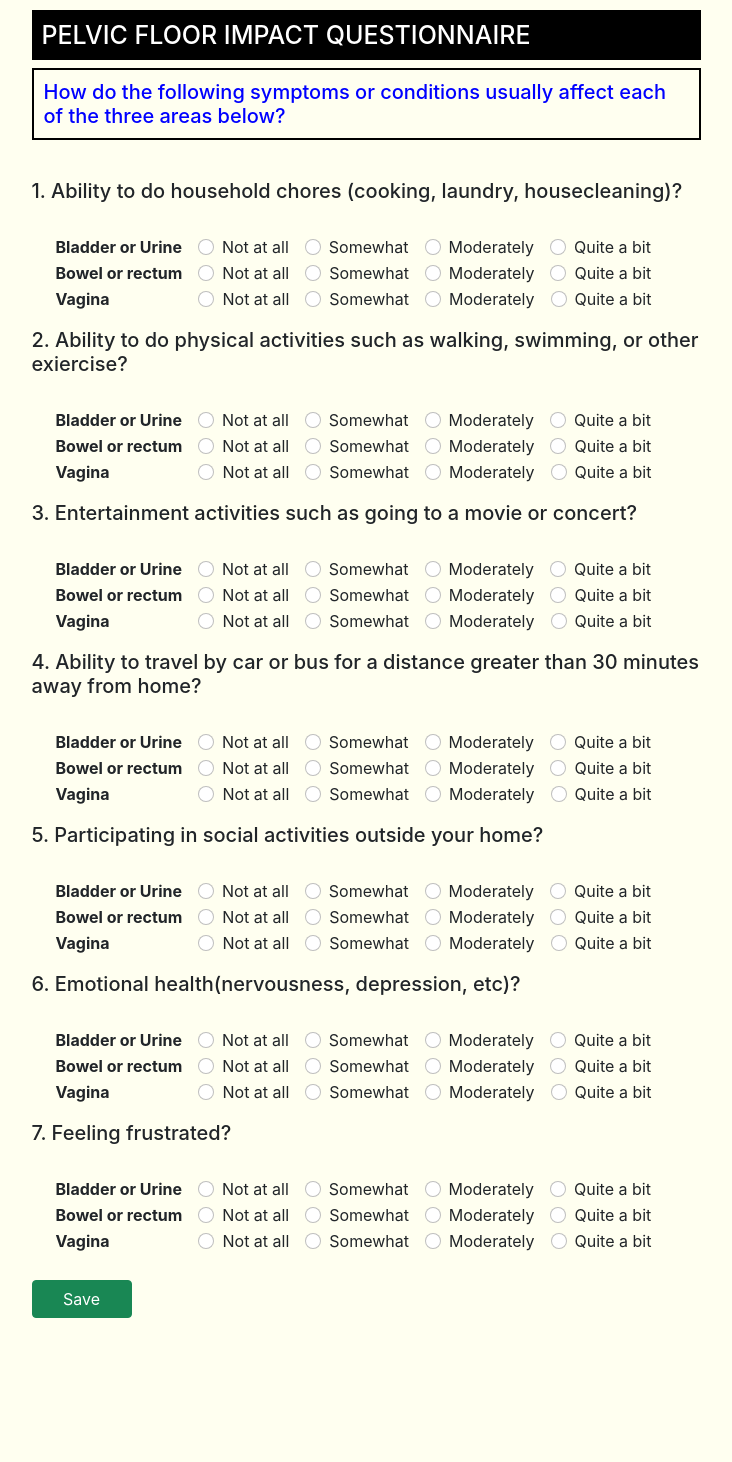
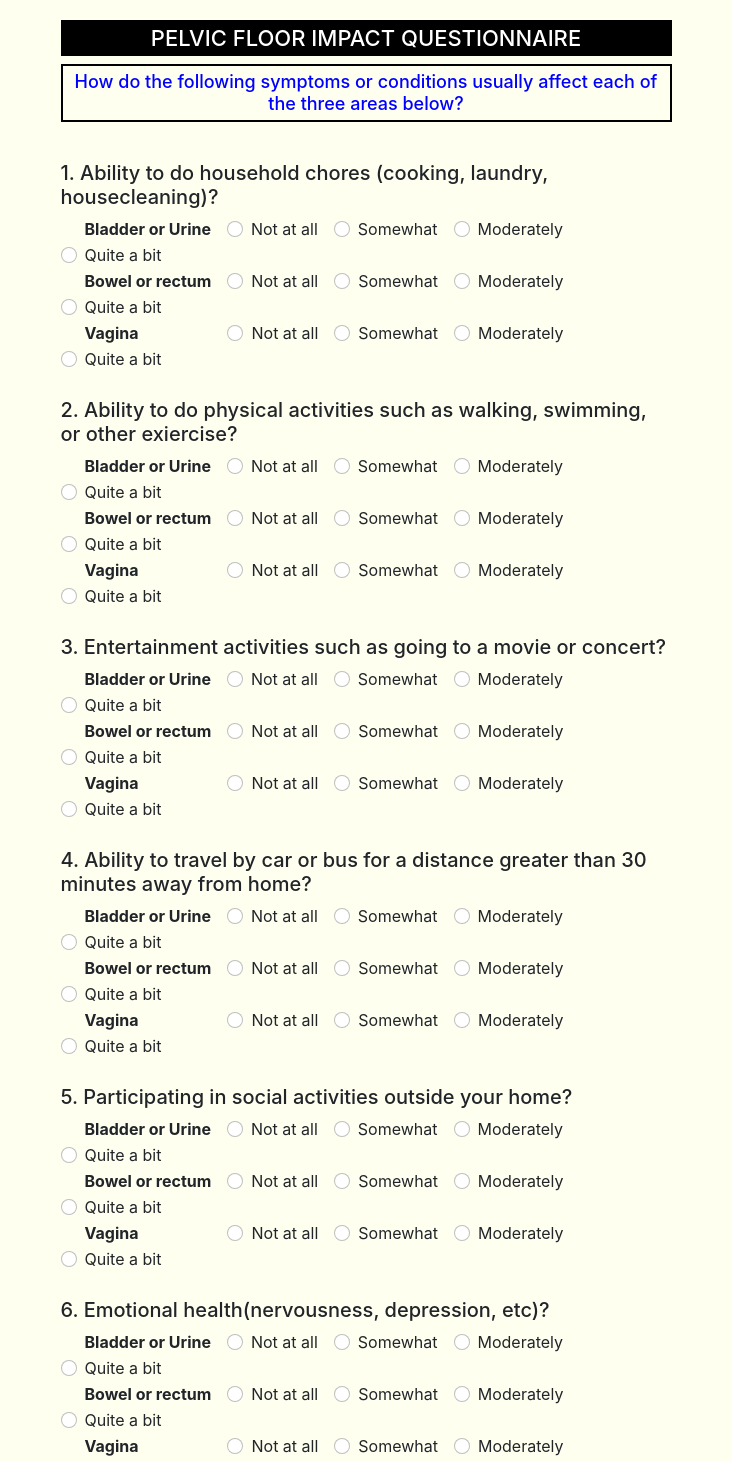
Before and after one commit to Yuzhiping00/PFIQ-7-Survey-Demo, a React (Create React App) app: page / in a window 1280 px wide. Shown: the top 1462 px of the page, without its empty margins (274-1006 px from the left). Before the commit the page ends 1333 px from the top, so only its background shows below. Built offline with nearby package versions, Linux system fonts and the light colour scheme.

Commit message:
#11: modified layout issues and added alert to show user what happens when save button is clicked

```diff
--- a/src/App.css
+++ b/src/App.css
@@ -4,10 +4,11 @@
 
   h1 {
     background-color: black;
-    text-align: left;
+    text-align: center;
     color:#fff;
-    font-size: 25px;
-    padding: 10px;
+    font-size: 22px;
+    padding: 5px;
+    margin-top:20px;
   }
 
   #heading {
@@ -17,8 +18,9 @@
 
   h2 {
     border: 2px solid black;
-    font-size: 20px;
-    padding:10px;
+    font-size: 18px;
+    padding:5px;
     color:blue;
     margin-bottom: 15px;
+    text-align: center;
   }
--- a/src/App.js
+++ b/src/App.js
@@ -76,9 +76,12 @@ class App extends Component {
     if(this.state.scores.length === 21){
       this.setState({displayScore: true});
       this.setState({totalScore: sumScores});
+      alert("Total score is: "+ sumScores);
       console.log("Total score is: "+ sumScores);
     }else{
       this.setState({displayScore: false});
+      alert("Please Complete Every Question in Survey");
+
     }
   };
 
@@ -91,7 +94,7 @@ class App extends Component {
       show = <p style={{color: 'red', fontSize:'20px',paddingTop:'25px', float:'right'}}> ***Please complete whole survey***</p>
     }
     return (
-      <div className="container" style={{width:'55%'}}>
+      <div className="container" style={{width:'50%'}}>
         <div id="heading">
             <h1>PELVIC FLOOR IMPACT QUESTIONNAIRE</h1>
             <h2>
@@ -102,7 +105,7 @@ class App extends Component {
             <form onSubmit={this.handleFormSubmit}>
               <br/>
               <h5> 1. Ability to do household chores (cooking, laundry, housecleaning)?</h5>
-              <br/>
+
               <div className="form-check form-check-inline">
                 <label><strong>Bladder or Urine</strong></label>
               </div>
@@ -275,9 +278,10 @@ class App extends Component {
 
 
             {/* Q2 start here */}
+            <br/>
 
-            <h5 style={{marginTop:'15px'}}>  2. Ability to do physical activities such as walking, swimming, or other exiercise?</h5>
-            <br/>
+            <h5 style={{marginTop:'25px'}}>  2. Ability to do physical activities such as walking, swimming, or other exiercise?</h5>
+
               <div className="form-check form-check-inline">
                 <label><strong>Bladder or Urine</strong></label>
               </div>
@@ -451,8 +455,8 @@ class App extends Component {
 
               {/* Q3 start here */}
 
-              <h5 style={{marginTop:'15px'}}>  3. Entertainment activities such as going to a movie or concert?</h5>
-              <br/>
+              <h5 style={{marginTop:'25px'}}>  3. Entertainment activities such as going to a movie or concert?</h5>
+
               <div className="form-check form-check-inline">
                 <label><strong>Bladder or Urine</strong></label>
               </div>
@@ -627,8 +631,8 @@ class App extends Component {
               </div>
 
                {/* Q4 start here */}
-               <h5 style={{marginTop:'15px'}}>  4. Ability to travel by car or bus for a distance greater than 30 minutes away from home?</h5>
-               <br/>
+               <h5 style={{marginTop:'25px'}}>  4. Ability to travel by car or bus for a distance greater than 30 minutes away from home?</h5>
+
               <div className="form-check form-check-inline">
                 <label><strong>Bladder or Urine</strong></label>
               </div>
@@ -802,8 +806,8 @@ class App extends Component {
               </div>
 
                {/* Q5 start here */}
-               <h5 style={{marginTop:'15px'}}>   5. Participating in social activities outside your home?</h5>
-               <br/>
+               <h5 style={{marginTop:'25px'}}>   5. Participating in social activities outside your home?</h5>
+
               <div className="form-check form-check-inline">
                 <label><strong>Bladder or Urine</strong></label>
               </div>
@@ -979,8 +983,8 @@ class App extends Component {
 
               {/* Q6 start here */}
 
-              <h5 style={{marginTop:'15px'}}> 6. Emotional health(nervousness, depression, etc)?</h5>
-              <br/>
+              <h5 style={{marginTop:'25px'}}> 6. Emotional health(nervousness, depression, etc)?</h5>
+
               <div className="form-check form-check-inline">
                 <label><strong>Bladder or Urine</strong></label>
               </div>
@@ -1156,8 +1160,8 @@ class App extends Component {
 
          {/* Q7 start here */}
 
-         <h5 style={{marginTop:'15px'}}>  7. Feeling frustrated?</h5>
-              <br/>
+         <h5 style={{marginTop:'25px'}}>  7. Feeling frustrated?</h5>
+
               <div className="form-check form-check-inline">
                 <label><strong>Bladder or Urine</strong></label>
               </div>
--- a/src/index.css
+++ b/src/index.css
@@ -1,5 +1,5 @@
 body {
-  margin: 10px;
+  margin: 5px;
   font-family: -apple-system, BlinkMacSystemFont, 'Segoe UI', 'Roboto', 'Oxygen',
     'Ubuntu', 'Cantarell', 'Fira Sans', 'Droid Sans', 'Helvetica Neue',
     sans-serif;
```
